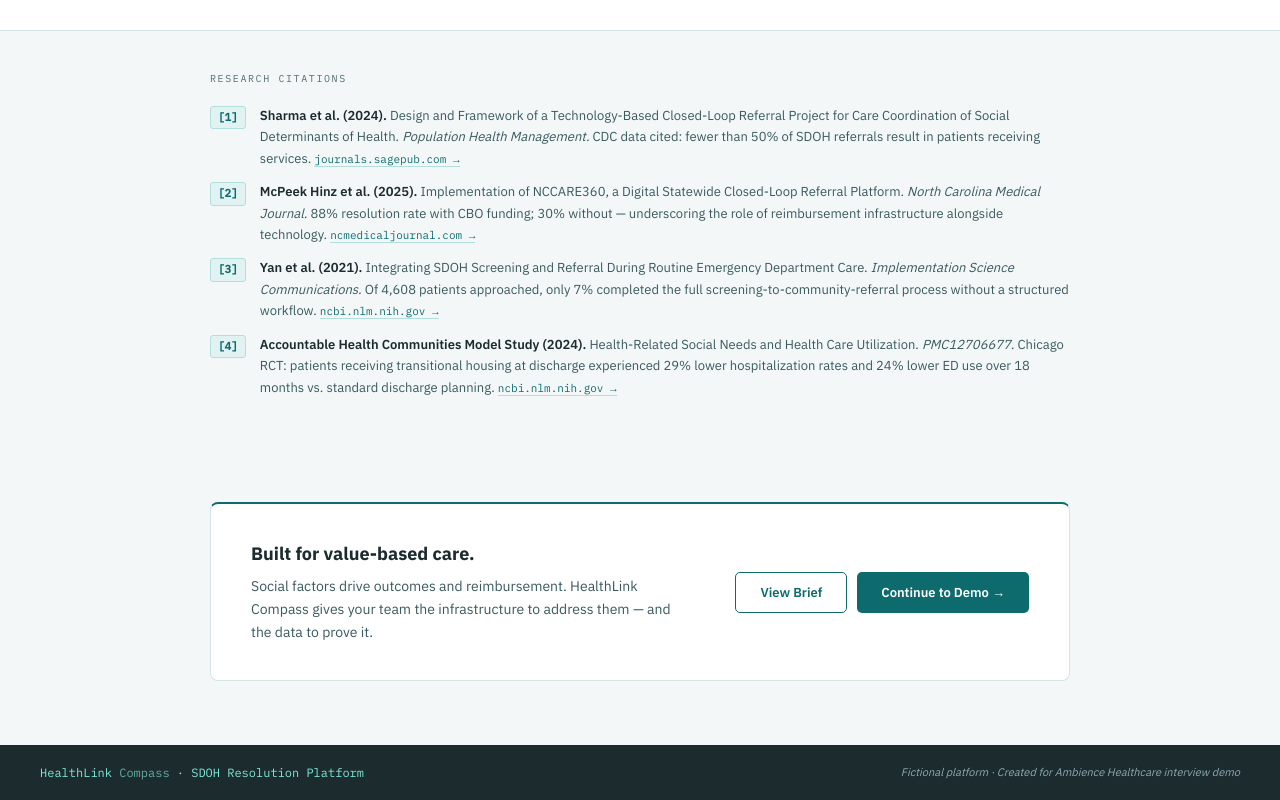
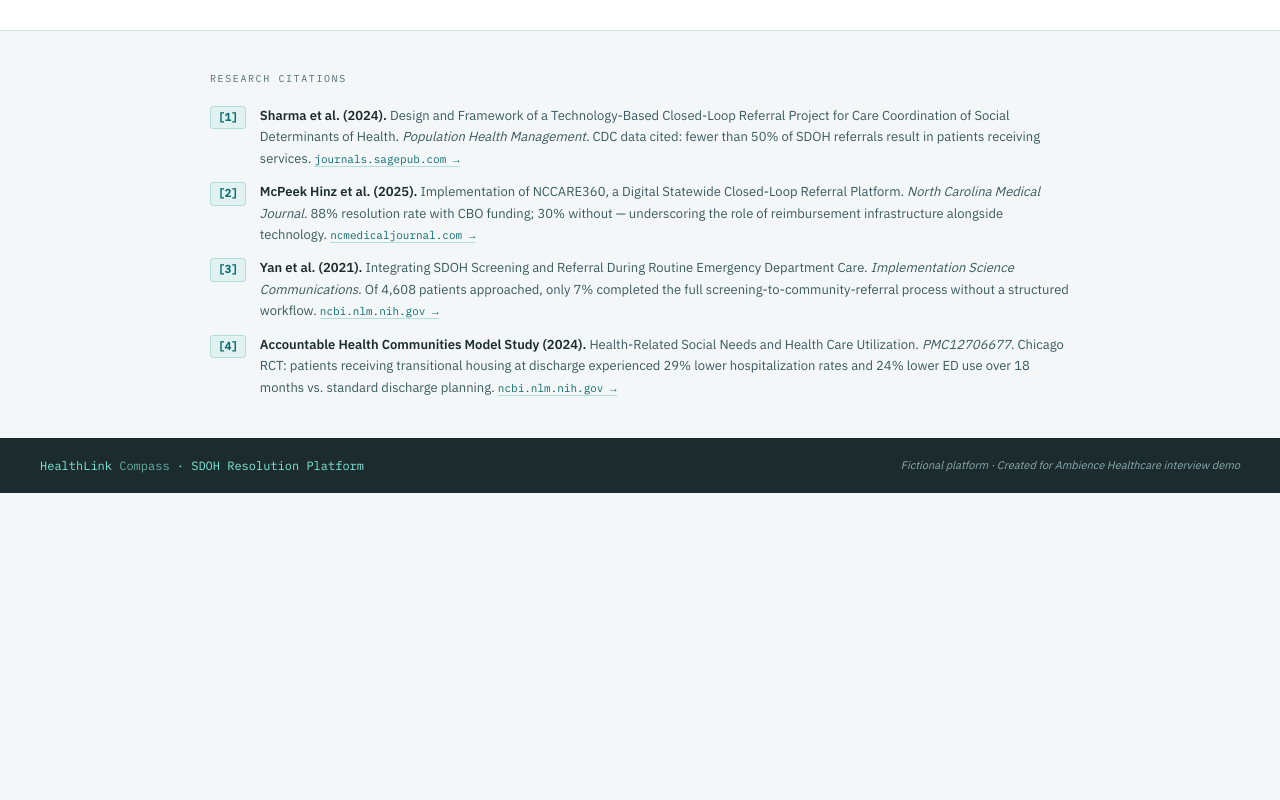
Before and after one commit to SystemsBySoney/InterviewLanding, a plain HTML site: page healthlink-product.html in a window 1280 px wide. Shown: the part 3173-3973 px from the top of the page. After the commit the page ends 3666 px from the top, so only its background shows below. Drawn offline with Linux system fonts and the light colour scheme.

Commit message:
Update healthlink-product.html

```diff
--- a/healthlink-product.html
+++ b/healthlink-product.html
@@ -744,19 +744,7 @@
   </div>
 </div>
 
-<!-- CTA -->
-<div class="cta-section">
-  <div class="cta-inner">
-    <div>
-      <div class="cta-title">Built for value-based care.</div>
-      <div class="cta-sub">Social factors drive outcomes and reimbursement. HealthLink Compass gives your team the infrastructure to address them — and the data to prove it.</div>
-    </div>
-    <div class="cta-actions">
-      <button class="btn-secondary">View Brief</button>
-      <button class="btn-primary">Continue to Demo →</button>
-    </div>
-  </div>
-</div>
+
 
 <!-- FOOTER -->
 <footer>
```
